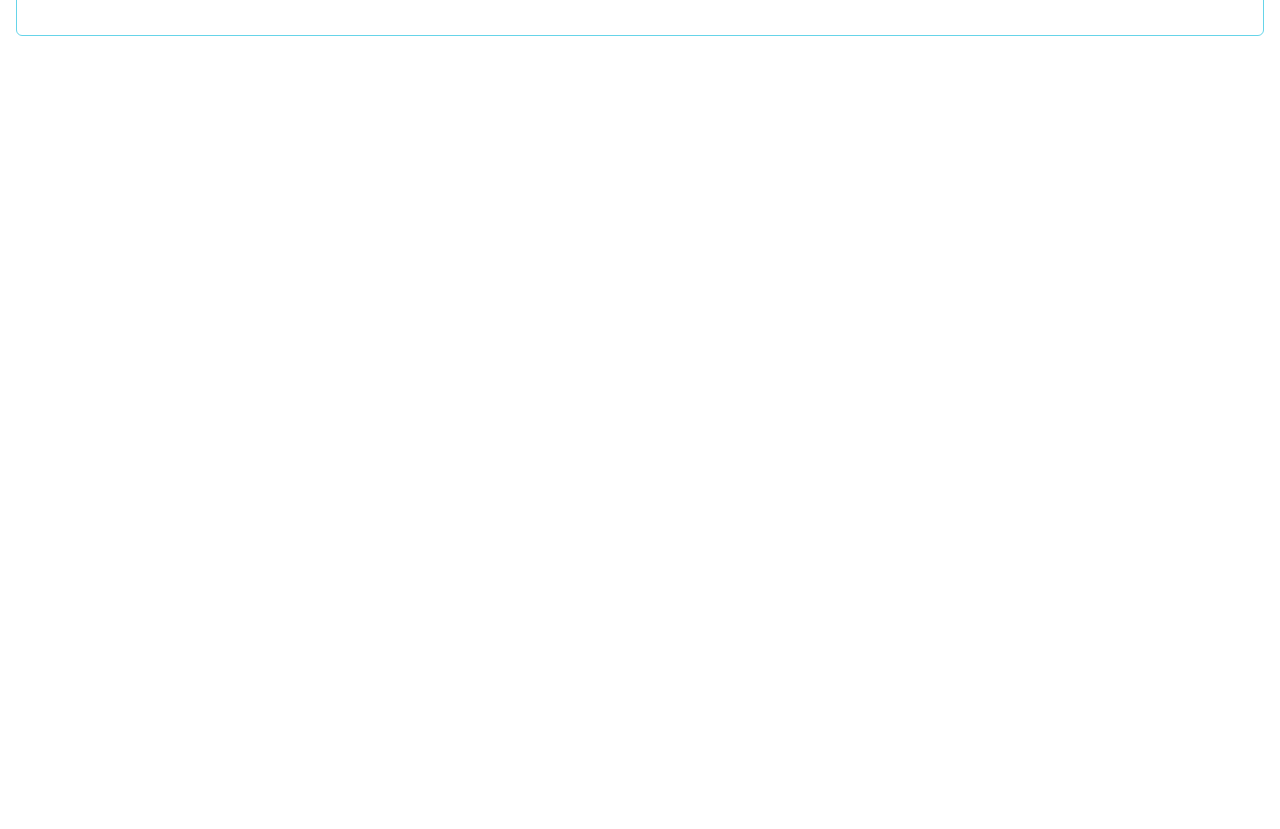
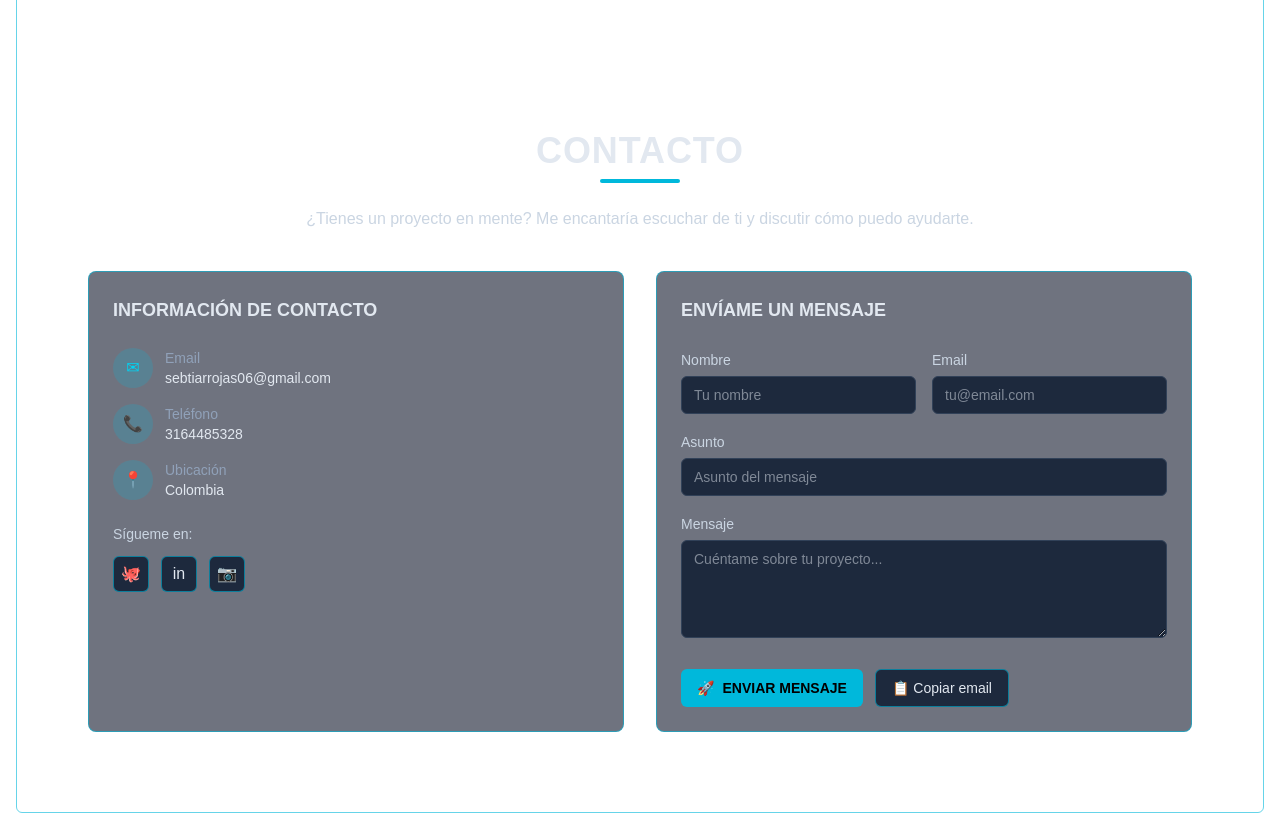
Before and after one commit to 1081271746/proyectofinal, a Next.js app: page / in a window 1280 px wide. Shown: the part 3940-4769 px from the top of the page. Before the commit the page ends 3992 px from the top, so only its background shows below. Built offline with nearby package versions, Linux system fonts and the light colour scheme.

Commit message:
agregando contactos

```diff
--- /dev/null
+++ b/src/app/components/ContactForm.tsx
@@ -0,0 +1,102 @@
+"use client";
+import React, { useState } from "react";
+
+export default function ContactForm() {
+  const [name, setName] = useState("");
+  const [email, setEmail] = useState("");
+  const [subject, setSubject] = useState("");
+  const [message, setMessage] = useState("");
+  const [info, setInfo] = useState<string | null>(null);
+
+  const handleSend = async () => {
+    const body = `Nombre: ${name}\nEmail: ${email}\n\n${message}`;
+    const mailto = `mailto:sebtiarrojas06@gmail.com?subject=${encodeURIComponent(
+      subject || "Contacto Portafolio"
+    )}&body=${encodeURIComponent(body)}`;
+    try {
+      // Intento abrir el cliente de correo
+      window.location.href = mailto;
+      setInfo("Abriendo tu cliente de correo…");
+    } catch {
+      // Fallback: copiar el correo al portapapeles
+      try {
+        await navigator.clipboard.writeText("sebtiarrojas06@gmail.com");
+        setInfo("No se pudo abrir el correo aquí. Copié el email al portapapeles.");
+      } catch {
+        setInfo("No se pudo abrir el cliente ni copiar el email. Usa: sebtiarrojas06@gmail.com");
+      }
+    }
+  };
+
+  return (
+    <form className="rounded-lg border border-cyan-500/60 bg-slate-900/60 p-6" onSubmit={(e) => e.preventDefault()}>
+      <h3 className="text-lg font-semibold text-slate-200">ENVÍAME UN MENSAJE</h3>
+      <div className="mt-6 grid md:grid-cols-2 gap-4">
+        <div>
+          <label className="text-sm text-slate-300">Nombre</label>
+          <input
+            type="text"
+            placeholder="Tu nombre"
+            value={name}
+            onChange={(e) => setName(e.target.value)}
+            className="mt-1 w-full rounded-md border border-slate-700 bg-slate-800 px-3 py-2 text-sm text-slate-200 focus:outline-none focus:ring-2 focus:ring-cyan-500"
+          />
+        </div>
+        <div>
+          <label className="text-sm text-slate-300">Email</label>
+          <input
+            type="email"
+            placeholder="tu@email.com"
+            value={email}
+            onChange={(e) => setEmail(e.target.value)}
+            className="mt-1 w-full rounded-md border border-slate-700 bg-slate-800 px-3 py-2 text-sm text-slate-200 focus:outline-none focus:ring-2 focus:ring-cyan-500"
+          />
+        </div>
+      </div>
+      <div className="mt-4">
+        <label className="text-sm text-slate-300">Asunto</label>
+        <input
+          type="text"
+          placeholder="Asunto del mensaje"
+          value={subject}
+          onChange={(e) => setSubject(e.target.value)}
+          className="mt-1 w-full rounded-md border border-slate-700 bg-slate-800 px-3 py-2 text-sm text-slate-200 focus:outline-none focus:ring-2 focus:ring-cyan-500"
+        />
+      </div>
+      <div className="mt-4">
+        <label className="text-sm text-slate-300">Mensaje</label>
+        <textarea
+          placeholder="Cuéntame sobre tu proyecto..."
+          rows={4}
+          value={message}
+          onChange={(e) => setMessage(e.target.value)}
+          className="mt-1 w-full rounded-md border border-slate-700 bg-slate-800 px-3 py-2 text-sm text-slate-200 focus:outline-none focus:ring-2 focus:ring-cyan-500"
+        ></textarea>
+      </div>
+      <div className="mt-6 flex gap-3">
+        <button
+          type="button"
+          onClick={handleSend}
+          className="inline-flex items-center gap-2 rounded-md bg-cyan-500 px-4 py-2 text-sm font-semibold text-black hover:bg-cyan-400"
+        >
+          <span>🚀</span> ENVIAR MENSAJE
+        </button>
+        <button
+          type="button"
+          onClick={async () => {
+            try {
+              await navigator.clipboard.writeText("sebtiarrojas06@gmail.com");
+              setInfo("Email copiado: sebtiarrojas06@gmail.com");
+            } catch {}
+          }}
+          className="inline-flex items-center gap-2 rounded-md border border-cyan-500/60 bg-slate-800 px-4 py-2 text-sm text-slate-200 hover:bg-slate-700"
+        >
+          📋 Copiar email
+        </button>
+      </div>
+      {info && (
+        <p className="mt-3 text-xs text-slate-300" aria-live="polite">{info}</p>
+      )}
+    </form>
+  );
+}
--- a/src/app/page.tsx
+++ b/src/app/page.tsx
@@ -2,6 +2,7 @@
 
 import Image from "next/image";
 import Experience from "./components/Experience";
+import ContactForm from "./components/ContactForm";
 
 export default function Home() {
   return (
@@ -408,6 +409,76 @@ export default function Home() {
             </article>
           </div>
         </section>
+
+        {/* Contacto */}
+        <section id="contacto" className="mx-auto max-w-6xl px-6 pb-20 mt-16 md:mt-24">
+          <h2 className="text-center text-3xl md:text-4xl font-bold tracking-wide text-slate-200">
+            CONTACTO
+          </h2>
+          <div className="mx-auto mt-2 h-1 w-20 rounded bg-cyan-500" />
+          <p className="mt-6 text-center text-slate-300 max-w-3xl mx-auto">
+            ¿Tienes un proyecto en mente? Me encantaría escuchar de ti y discutir cómo puedo ayudarte.
+          </p>
+
+          <div className="mt-10 grid md:grid-cols-2 gap-8">
+            {/* Información de contacto */}
+            <article className="rounded-lg border border-cyan-500/60 bg-slate-900/60 p-6">
+              <h3 className="text-lg font-semibold text-slate-200">INFORMACIÓN DE CONTACTO</h3>
+              <div className="mt-6 space-y-4">
+                <div className="flex items-center gap-3">
+                  <div className="flex h-10 w-10 items-center justify-center rounded-full bg-cyan-500/20 text-cyan-400">✉</div>
+                  <div>
+                    <p className="text-sm text-slate-400">Email</p>
+                    <p className="text-sm text-slate-200">sebtiarrojas06@gmail.com</p>
+                  </div>
+                </div>
+                <div className="flex items-center gap-3">
+                  <div className="flex h-10 w-10 items-center justify-center rounded-full bg-cyan-500/20 text-cyan-400">📞</div>
+                  <div>
+                    <p className="text-sm text-slate-400">Teléfono</p>
+                    <p className="text-sm text-slate-200">3164485328</p>
+                  </div>
+                </div>
+                <div className="flex items-center gap-3">
+                  <div className="flex h-10 w-10 items-center justify-center rounded-full bg-cyan-500/20 text-cyan-400">📍</div>
+                  <div>
+                    <p className="text-sm text-slate-400">Ubicación</p>
+                    <p className="text-sm text-slate-200">Colombia</p>
+                  </div>
+                </div>
+              </div>
+              <div className="mt-6">
+                <p className="text-sm text-slate-300">Sígueme en:</p>
+                <div className="mt-3 flex items-center gap-3">
+                  <a
+                    href="https://github.com/"
+                    target="_blank"
+                    rel="noopener noreferrer"
+                    aria-label="GitHub"
+                    className="h-9 w-9 flex items-center justify-center rounded-md bg-slate-800 border border-cyan-500/60 text-slate-200 hover:text-cyan-400"
+                  >🐙</a>
+                  <a
+                    href="https://www.linkedin.com/"
+                    target="_blank"
+                    rel="noopener noreferrer"
+                    aria-label="LinkedIn"
+                    className="h-9 w-9 flex items-center justify-center rounded-md bg-slate-800 border border-cyan-500/60 text-slate-200 hover:text-cyan-400"
+                  >in</a>
+                  <a
+                    href="https://www.instagram.com/"
+                    target="_blank"
+                    rel="noopener noreferrer"
+                    aria-label="Instagram"
+                    className="h-9 w-9 flex items-center justify-center rounded-md bg-slate-800 border border-cyan-500/60 text-slate-200 hover:text-cyan-400"
+                  >📷</a>
+                </div>
+              </div>
+            </article>
+
+            {/* Formulario de contacto (cliente con fallback) */}
+            <ContactForm />
+          </div>
+        </section>
       </div>
     </main>
   );
```
